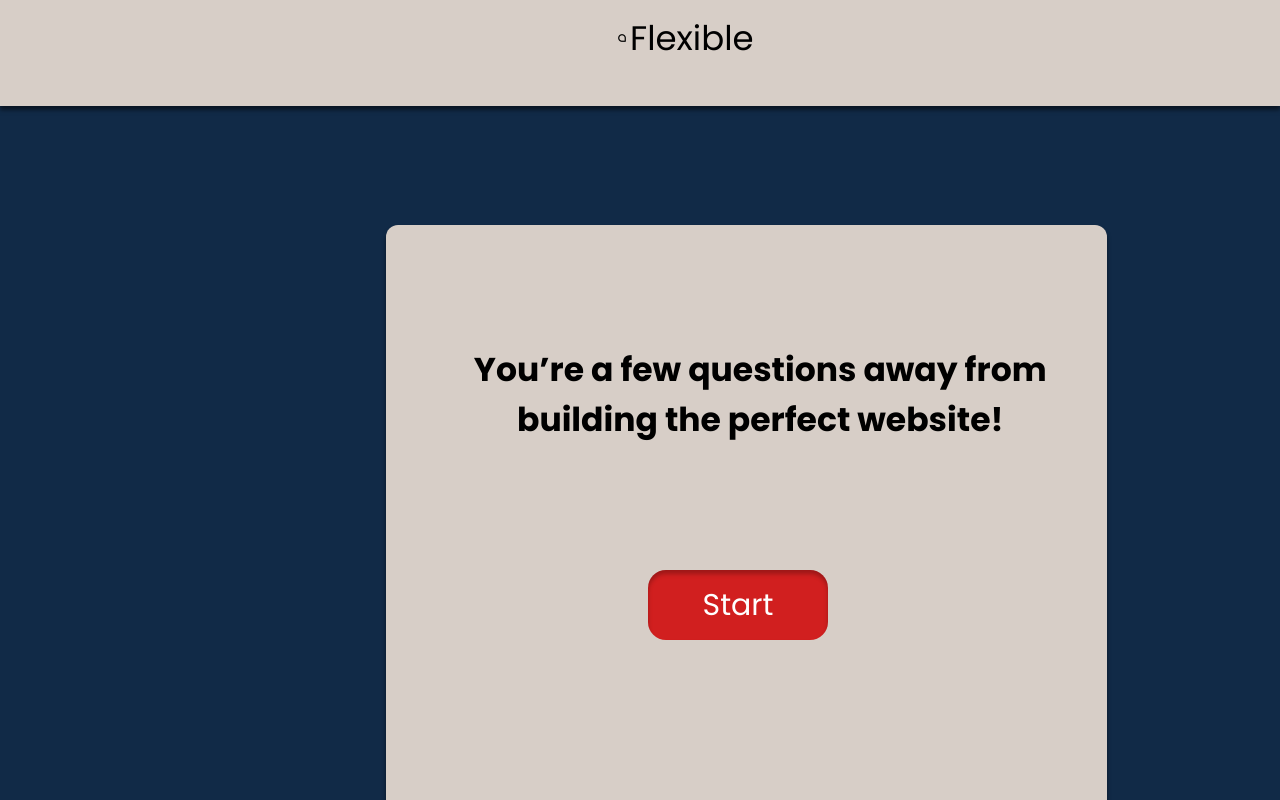
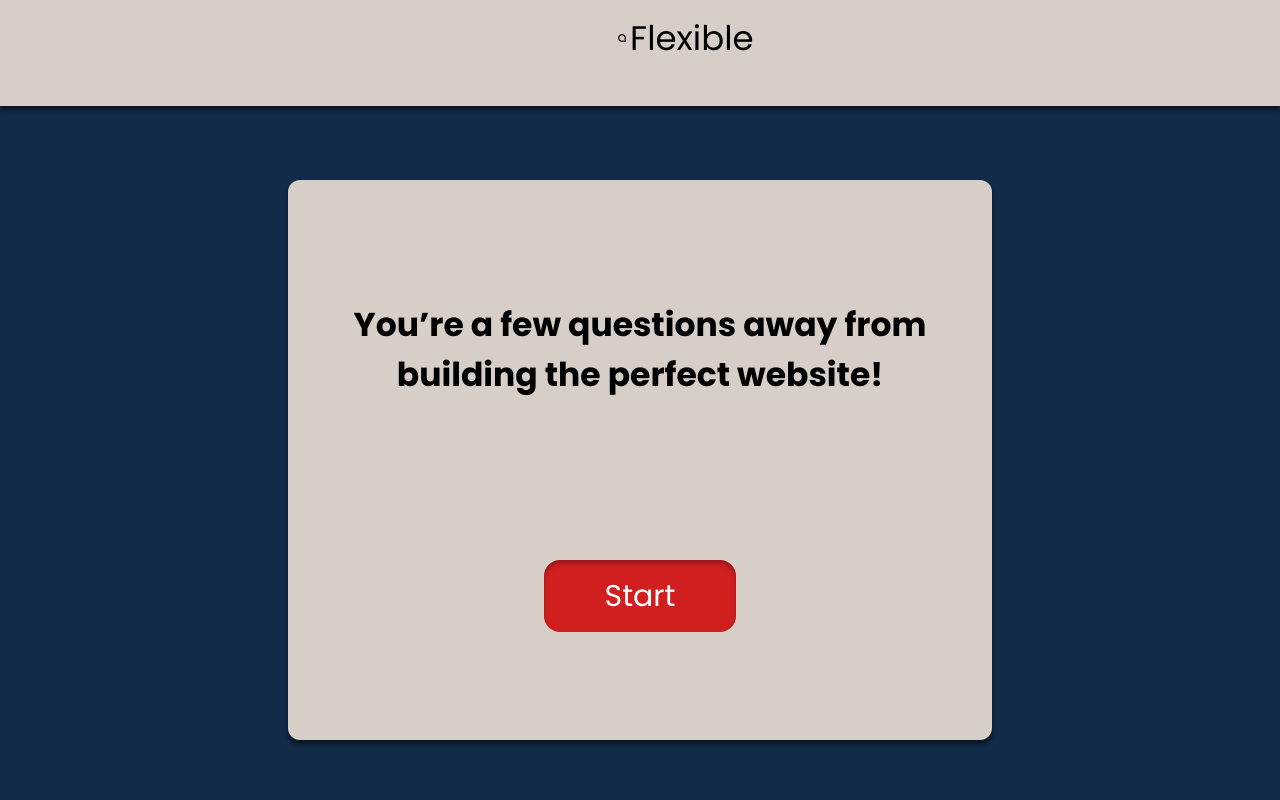
Before and after one commit to webAhead1/flexible, a Vue app: page / in a window 1280 px wide. Built offline with nearby package versions, Linux system fonts and the light colour scheme; the HTML template or start-up script is replaced by a standard one.

Commit message:
updated CSS

```diff
--- a/src/style.css
+++ b/src/style.css
@@ -11,13 +11,13 @@ body {
   @apply bg-[#112A47];
 }
 .background2 {
-  @apply fixed rounded-[12px] mt-[225px] ml-[386px] h-[766.46px] w-[721.38px] bg-[#D7CEC7] shadow-[0px_4px_4px_0px_#00000080];
+  @apply flex justify-start flex-col items-start m-auto rounded-[12px] mt-[180px] h-[35rem] w-[44rem] bg-[#D7CEC7] shadow-[0px_4px_4px_0px_#00000080];
 }
 .firstSentence {
-  @apply ml-[82px] mr-[54.97px] mt-[120px] text-center not-italic text-black font-poppins text-[33px] font-semibold leading-[50px];
+  @apply ml-[4rem] mr-[4rem] mt-[120px] text-center not-italic text-black font-poppins text-[33px] font-semibold leading-[50px];
 }
 .startButton {
-  @apply shadow-boxShadow mt-[124.53px] ml-[262px] bg-red text-white rounded-[18px] h-[70px] w-[180px] text-3xl leading-loose font-poppins items-center text-center;
+  @apply shadow-boxShadow m-auto mt-[10rem] bg-red text-white rounded-[1rem] h-[4.5rem] w-[12rem] text-3xl leading-loose font-poppins items-center text-center;
 }
 .logo {
   @apply h-[16px] top-[opx] z-10;
```
